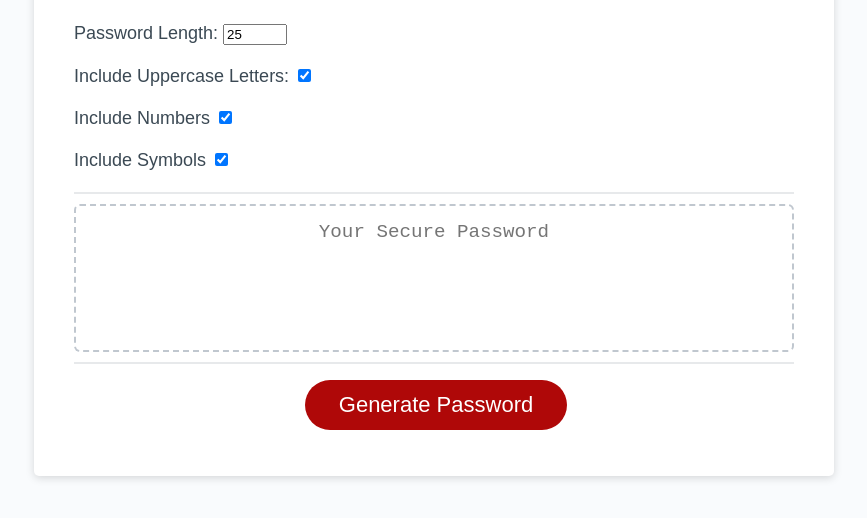
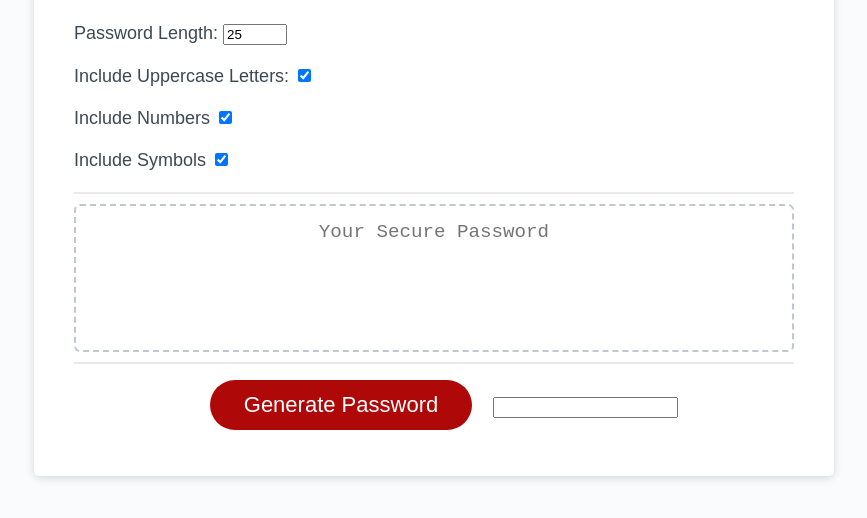
Before and after one commit to TaeChung/getapass, a plain HTML site: page index.html in a window 1280 px wide. Shown: the part 234-752 px from the top of the page, without its empty margins (206-1073 px from the left). Drawn offline with Linux system fonts and the light colour scheme.

Commit message:
made minor changes

```diff
--- a/index.html
+++ b/index.html
@@ -37,7 +37,9 @@
           ></textarea>
         </div>
         <div class="card-footer">
-          <button id="generate" class="btn">Generate Password</button>
+          <button id="#generate" class="btn">Generate Password</button>
+          <input type="#password" id="uppercase, numbers, symbols">
+
 
         </div>
       </div>
```
